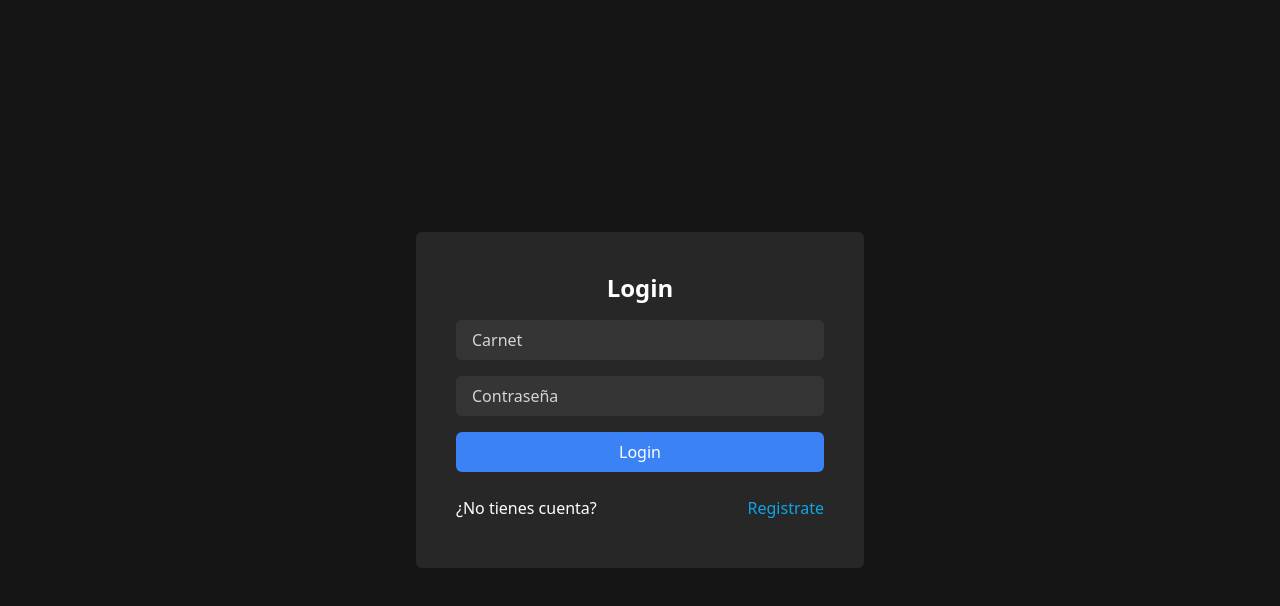
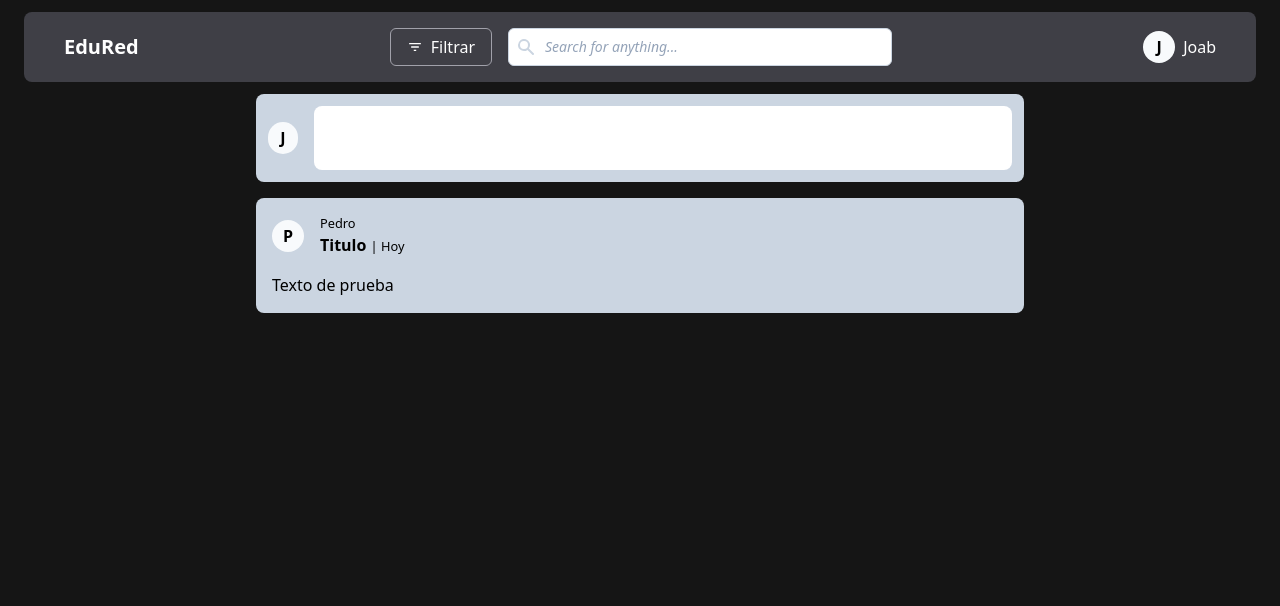
Before and after one commit to J-Ajsivinac/EduRed, a React (Vite) app in the folder frontend/: page /init in a window 1280 px wide. Before the commit this address led to /login. Shown: the top 606 px of the page. Built offline with nearby package versions, Linux system fonts and the light colour scheme; no server answers.

Commit message:
se inicia con el diseño de la pagina de publicaciones

```diff
--- a/frontend/src/App.jsx
+++ b/frontend/src/App.jsx
@@ -15,8 +15,8 @@ export default function App() {
           <Route path='/' element={<h1>Home Page</h1>} />
           <Route path='/login' element={<LoginPage />} />
           <Route path='/register' element={<RegisterPage />} />
+          <Route path='/init' element={<Init />} />
           <Route element={<ProtectedRoute />}>
-            <Route path='/init' element={<Init />} />
             <Route path='/profile' element={<Profile />} />
             <Route path='/publications' element={<Publications />} />
           </Route>
--- /dev/null
+++ b/frontend/src/components/ui/CardCreate.jsx
@@ -0,0 +1,17 @@
+import PropTypes from 'prop-types';
+import { UserIcon } from './UserIcon'
+
+export function CardCreate({ userName }) {
+    return (
+        <div className='flex w-3/5 bg-slate-300 p-3 rounded-lg'>
+            <div className="flex w-full flex-row  items-center gap-4">
+                <UserIcon userName={userName} />
+                <textarea name="" id="" className='resize-none w-full rounded-lg px-4 py-2'></textarea>
+            </div>
+        </div>
+    )
+}
+
+CardCreate.propTypes = {
+    userName: PropTypes.node.isRequired,
+};
--- /dev/null
+++ b/frontend/src/components/ui/CardPub.jsx
@@ -0,0 +1,26 @@
+import PropTypes from 'prop-types';
+import { UserIcon } from './UserIcon'
+
+export function CardPub({ userName, title, date, content }) {
+    return (
+        <div className='flex w-3/5 bg-slate-300 p-4 rounded-lg flex-col gap-4'>
+            <div className="flex w-full flex-row  items-center gap-4">
+                <UserIcon userName={userName} />
+                <div className='flex flex-col'>
+                    <small>{userName}</small>
+                    <span className='font-bold'>{title}  <small className='font-normal'>| {date}</small></span>
+                </div>
+            </div>
+            <div>
+                <p>{content}</p>
+            </div>
+        </div>
+    )
+}
+
+CardPub.propTypes = {
+    userName: PropTypes.node.isRequired,
+    title: PropTypes.node.isRequired,
+    date: PropTypes.node.isRequired,
+    content: PropTypes.node.isRequired,
+};
--- /dev/null
+++ b/frontend/src/components/ui/Navbar.jsx
@@ -0,0 +1,33 @@
+import PropTypes from 'prop-types';
+import { UserIcon } from './UserIcon'
+
+export function Navbar({ userName }) {
+    return (
+        <nav className="bg-zinc-700 my-3 mx-6 flex justify-between py-4 px-10 rounded-lg text-white items-center">
+            <h1 className="text-xl font-bold">
+                EduRed
+            </h1>
+            <div className='flex gap-x-4'>
+                <button className='flex flex-row items-center gap-x-2 border border-zinc-400 py-1 px-4 rounded-md '>
+                    <svg xmlns="http://www.w3.org/2000/svg" width="1em" height="1em" viewBox="0 0 24 24"><path fill="currentColor" d="M11 18q-.425 0-.713-.288T10 17q0-.425.288-.713T11 16h2q.425 0 .713.288T14 17q0 .425-.288.713T13 18h-2Zm-4-5q-.425 0-.713-.288T6 12q0-.425.288-.713T7 11h10q.425 0 .713.288T18 12q0 .425-.288.713T17 13H7ZM4 8q-.425 0-.713-.288T3 7q0-.425.288-.713T4 6h16q.425 0 .713.288T21 7q0 .425-.288.713T20 8H4Z" /></svg>
+                    Filtrar
+                </button>
+                <label className="relative block">
+                    <span className="sr-only">Search</span>
+                    <span className="absolute inset-y-0 left-0 flex items-center pl-2">
+                        <svg className="h-5 w-5 fill-slate-300" viewBox="0 0 20 20"><path fillRule="evenodd" d="M8 4a4 4 0 100 8 4 4 0 000-8zM2 8a6 6 0 1110.89 3.476l4.817 4.817a1 1 0 01-1.414 1.414l-4.816-4.816A6 6 0 012 8z" clipRule="evenodd"></path></svg>
+                    </span>
+                    <input className="placeholder:italic placeholder:text-slate-400 block bg-white w-96 border border-slate-300 rounded-md py-2 pl-9 pr-3 shadow-sm focus:outline-none focus:border-sky-500 focus:ring-sky-500 focus:ring-1 sm:text-sm text-zinc-700" placeholder="Search for anything..." type="text" name="search" />
+                </label>
+            </div>
+            <ul className="flex gap-x-2 items-center">
+                <UserIcon userName={userName} />
+                <li>{userName}</li>
+            </ul>
+        </nav>
+    )
+}
+
+Navbar.propTypes = {
+    userName: PropTypes.node.isRequired,
+};
--- /dev/null
+++ b/frontend/src/components/ui/UserIcon.jsx
@@ -0,0 +1,13 @@
+import PropTypes from 'prop-types';
+
+export function UserIcon({ userName }) {
+    return (
+        <div className='flex items-center justify-center w-8 h-8 bg-slate-50 rounded-full text-black font-bold'>
+            {userName[0]}
+        </div>
+    )
+}
+
+UserIcon.propTypes = {
+    userName: PropTypes.node.isRequired,
+};
--- a/frontend/src/index.css
+++ b/frontend/src/index.css
@@ -1,3 +1,7 @@
 @tailwind base;
 @tailwind components;
 @tailwind utilities;
+
+body {
+    background-color: #151515;
+}
--- a/frontend/src/pages/Init.jsx
+++ b/frontend/src/pages/Init.jsx
@@ -1,7 +1,16 @@
+import { Navbar } from '../components/ui/Navbar'
+import { CardCreate } from '../components/ui/CardCreate'
+import { CardPub } from '../components/ui/CardPub'
 
 function Init() {
     return (
-        <div>Init</div>
+        <>
+            <Navbar userName={"Joab"} />
+            <div className='w-full flex justify-center flex-col items-center gap-4'>
+                <CardCreate userName={"Joab"} />
+                <CardPub userName={"Pedro"} title="Titulo" date="Hoy" content="Texto de prueba" />
+            </div>
+        </>
     )
 }
 
```
